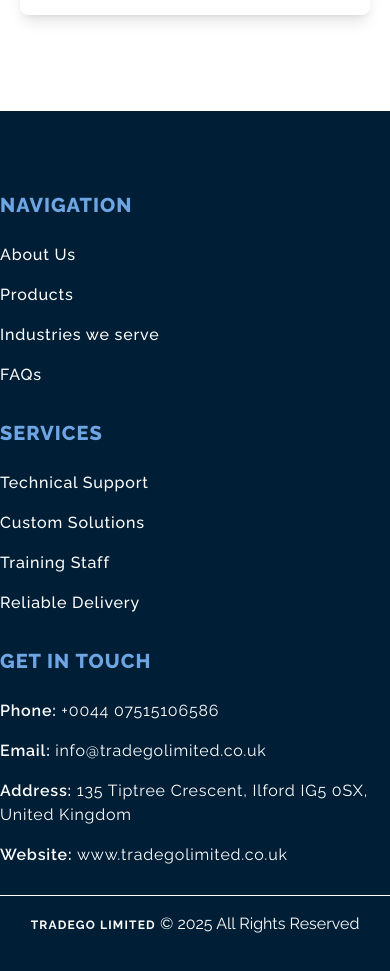
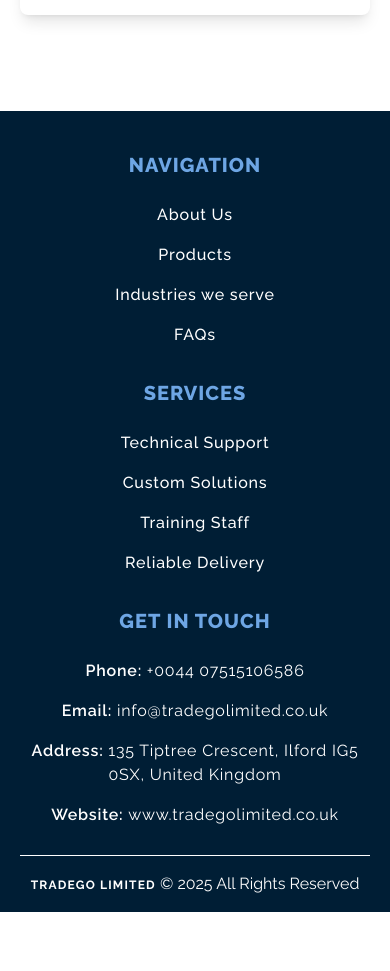
Before and after one commit to Zahidul-Turja/trade-go-limited, a Next.js app: page / in a window 390 px wide. Shown: the part 7613-8584 px from the top of the page. After the commit the page ends 8525 px from the top, so only its background shows below. Built offline with nearby package versions, Linux system fonts and the light colour scheme.

Commit message:
Refactor HomePage and Footer components for improved layout and responsiveness

```diff
--- a/app/_components/pages/HomePage.js
+++ b/app/_components/pages/HomePage.js
@@ -8,7 +8,7 @@
 
 function HomePage() {
   return (
-    <main className="">
+    <main>
       <HeaderSection />
       <WhyUs />
       <Products />
--- a/app/_components/sections/Footer.js
+++ b/app/_components/sections/Footer.js
@@ -2,7 +2,7 @@
 
 function Footer() {
   return (
-    <footer className="mx-auto w-full bg-primary-footer py-medium text-center lg:px-big">
+    <footer className="mx-auto w-full bg-primary-footer px-5 py-10 text-center md:px-medium md:py-medium lg:px-big">
       <div className="flex flex-col gap-8 md:flex-row md:justify-between">
         <NavigationColumn />
         <ServicesColumn />
@@ -22,11 +22,11 @@
 
 function NavigationColumn() {
   return (
-    <div className="text-left">
+    <div className="text-center md:text-left">
       <h2 className="text-xl font-extrabold uppercase tracking-wider text-primary-heading-second">
         Navigation
       </h2>
-      <div className="mt-6 flex flex-col gap-4 text-left text-base font-medium tracking-wider text-white">
+      <div className="mt-6 flex flex-col gap-4 text-center text-base font-medium tracking-wider text-white md:text-left">
         <Link href={"/"} className="hover:text-primary-heading-second">
           About Us
         </Link>
@@ -46,11 +46,11 @@
 
 function ServicesColumn() {
   return (
-    <div className="text-left">
+    <div className="md:text-left">
       <h2 className="text-xl font-extrabold uppercase tracking-wider text-primary-heading-second">
         Services
       </h2>
-      <div className="mt-6 flex flex-col gap-4 text-left text-base font-medium tracking-wider text-white">
+      <div className="mt-6 flex flex-col gap-4 text-base font-medium tracking-wider text-white md:text-left">
         <p>Technical Support</p>
         <p>Custom Solutions</p>
         <p>Training Staff</p>
@@ -62,11 +62,11 @@
 
 function ContactColumn() {
   return (
-    <div className="text-left">
+    <div className="md:text-left">
       <h2 className="text-xl font-extrabold uppercase tracking-wider text-primary-heading-second">
         Get in touch
       </h2>
-      <div className="mt-6 flex flex-col gap-4 text-left text-base tracking-wider text-white">
+      <div className="mt-6 flex flex-col gap-4 text-base tracking-wider text-white md:text-left">
         <p className="">
           <span className="font-semibold">Phone: </span> +0044 07515106586
         </p>
```
